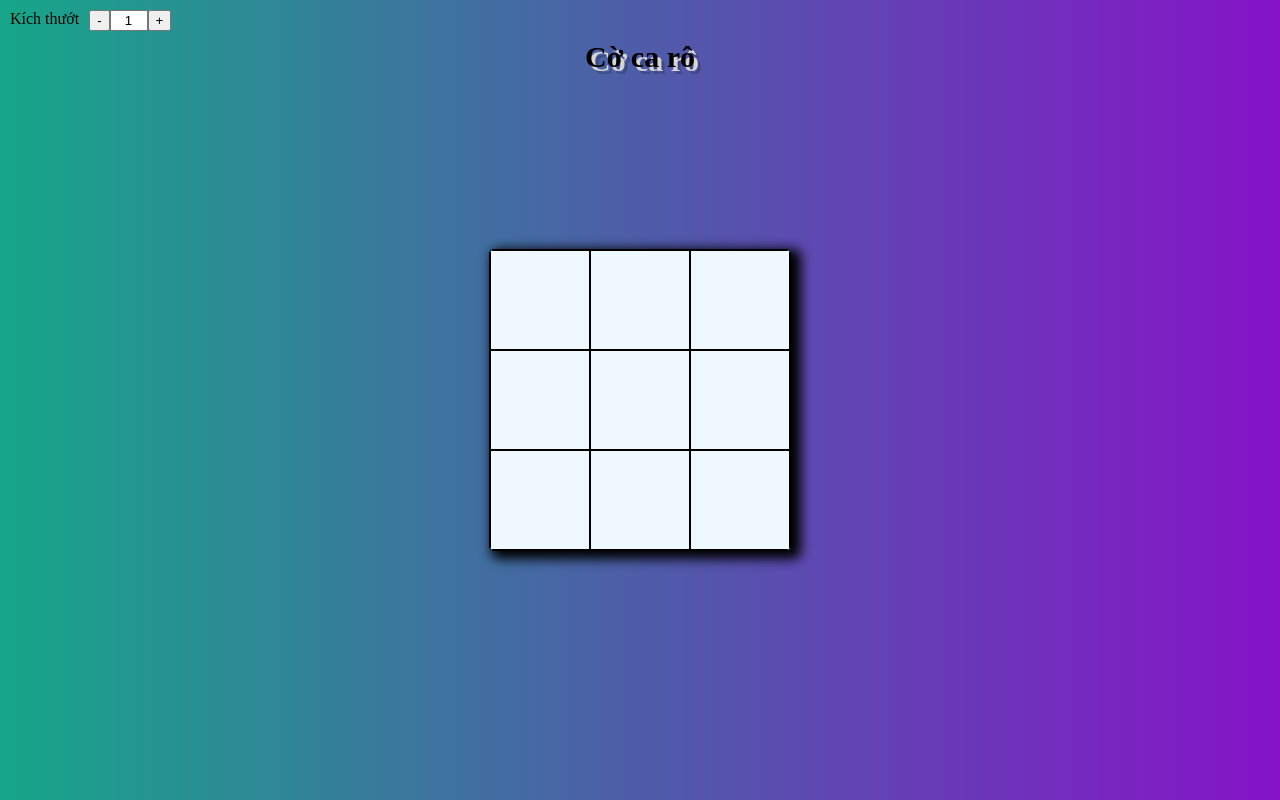
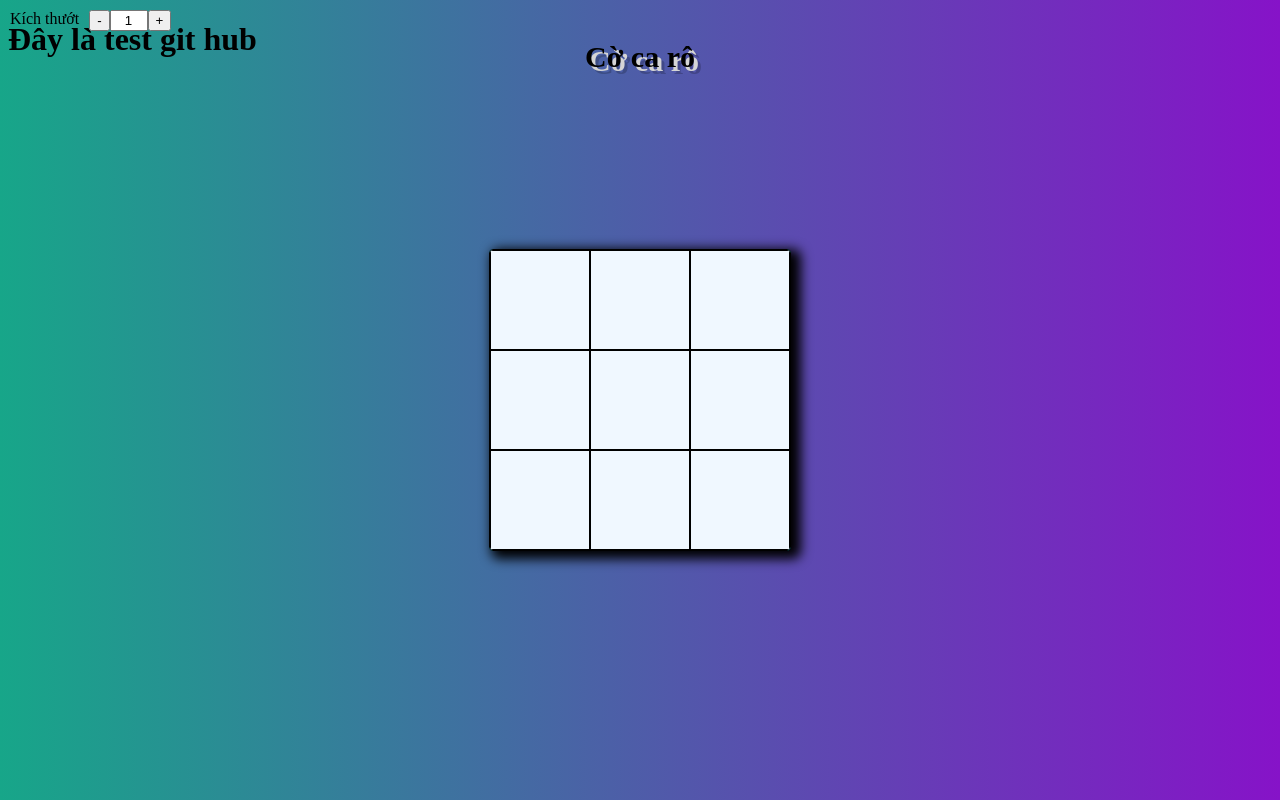
Before and after one commit to techstoretvt/cocaro, a plain HTML site: page index.html in a window 1280 px wide. Drawn offline with Linux system fonts and the light colour scheme.

Commit message:
commit lần 2

```diff
--- a/index.html
+++ b/index.html
@@ -1,5 +1,6 @@
 <!DOCTYPE html>
 <html lang="en">
+
 <head>
     <meta charset="UTF-8">
     <meta http-equiv="X-UA-Compatible" content="IE=edge">
@@ -7,7 +8,9 @@
     <title>THOẠI TRẦN</title>
     <link rel="stylesheet" href="main.css">
 </head>
+
 <body>
+    <h1>Đây là test git hub</h1>
     <div class="app">
 
 
@@ -48,4 +51,5 @@
 
     <script src="base.js"></script>
 </body>
+
 </html>
```
